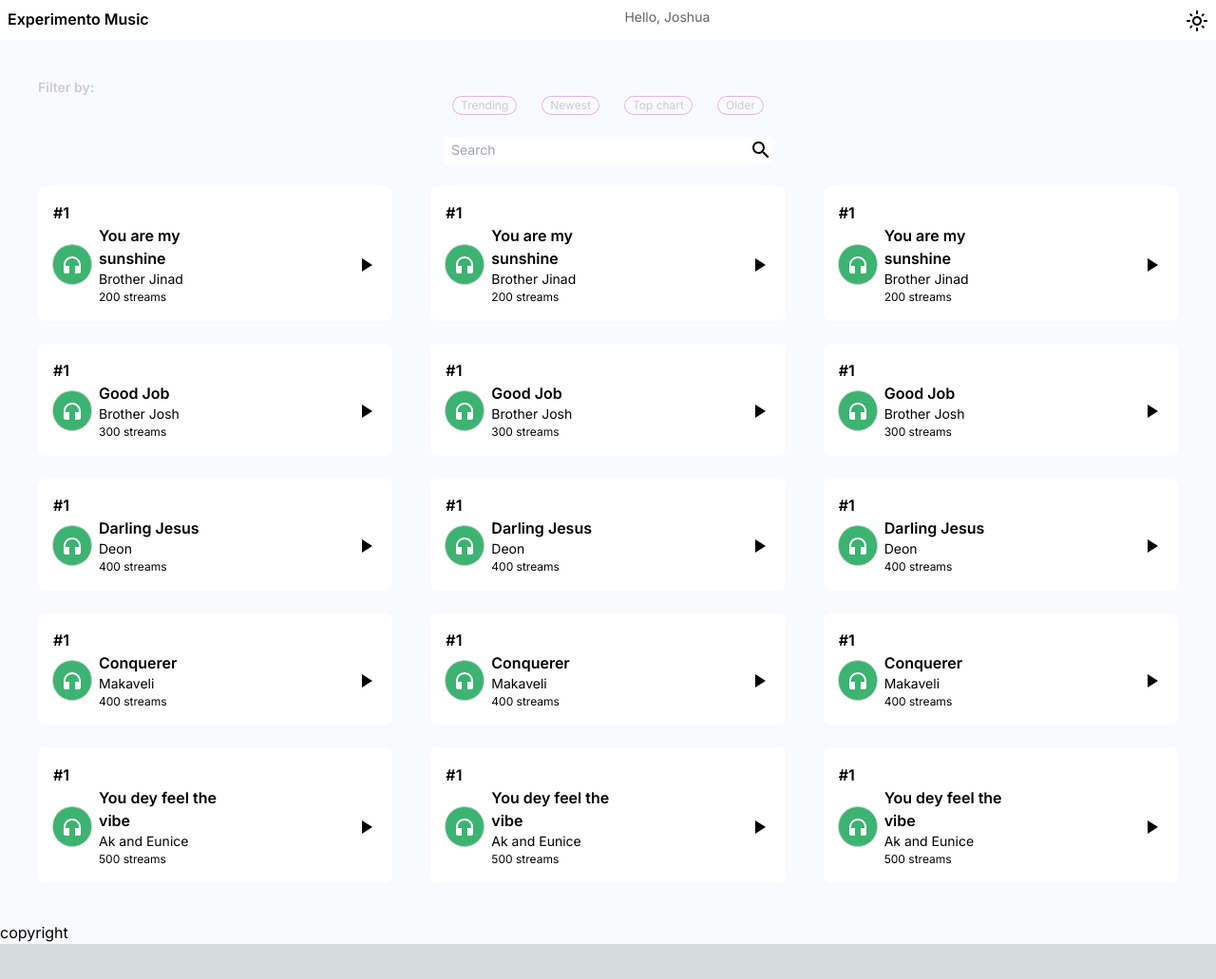
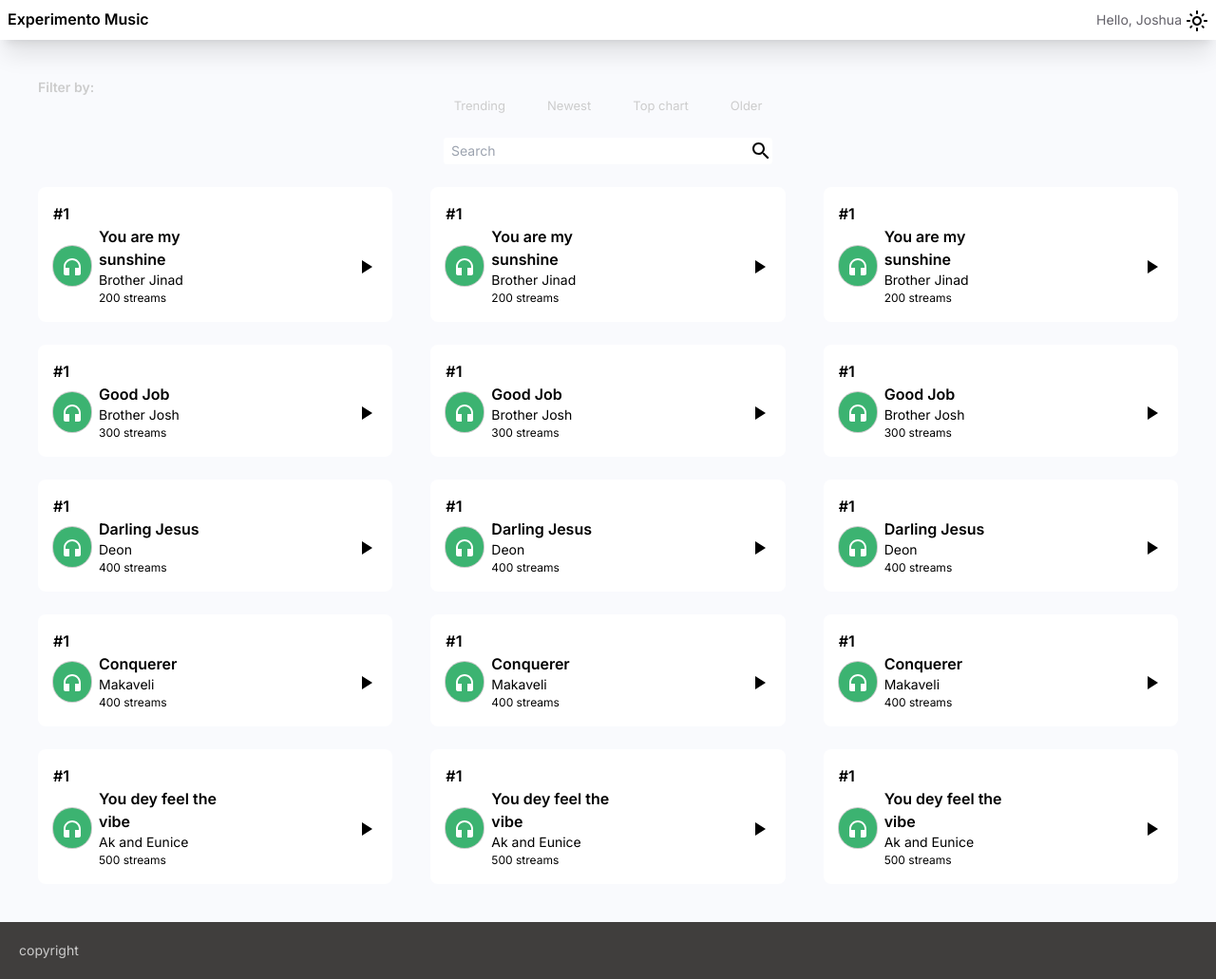
Before and after one commit to GideonTwum/Music, a Next.js app: page / in a window 1280 px wide. Shown: the whole page at 95% size. Before the commit the page ends 994 px from the top, so only its background shows below. Built offline with nearby package versions, Linux system fonts and the light colour scheme.

Commit message:
added styles

```diff
--- a/app/components/Firstpage.jsx
+++ b/app/components/Firstpage.jsx
@@ -56,17 +56,17 @@ const Firstpage = () => {
 
 
             <div className='flex gap-7 m-auto '>
-                    <div className='ring-1 ring-[#e1b6f0] hover:bg-[#795185] px-2 cursor-pointer rounded-xl' onClick={()=> setTab('trending')}>
-                        <p className='text-[12px] text-[#ccc]'>Trending</p>
+                    <div className='px-2 cursor-pointer rounded-xl' onClick={()=> setTab('trending')}>
+                        <p className='text-[13px] text-[#ccc] hover:text-[mediumseagreen]'> Trending </p>
                     </div>
-                    <div className='ring-1 ring-[#e1b6f0] hover:bg-[#795185] px-2 cursor-pointer rounded-xl' onClick={()=> setTab('newest')}>
-                        <p className='text-[12px] text-[#ccc]'>Newest</p>
+                    <div className=' px-2 cursor-pointer rounded-xl' onClick={()=> setTab('newest')}>
+                        <p className='text-[13px] text-[#ccc] hover:text-[mediumseagreen]'>Newest</p>
                     </div>
-                    <div className='ring-1 ring-[#e1b6f0] hover:bg-[#795185] px-2 cursor-pointer rounded-xl' onClick={()=> setTab('top chart')}>
-                        <p className='text-[12px] text-[#ccc]'>Top chart</p>
+                    <div className='px-2 cursor-pointer rounded-xl' onClick={()=> setTab('top chart')}>
+                        <p className='text-[13px] text-[#ccc] hover:text-[mediumseagreen]'>Top chart</p>
                     </div>
-                    <div className='ring-1 ring-[#e1b6f0] hover:bg-[#795185] px-2 cursor-pointer rounded-xl' onClick={()=> setTab('older')}>
-                        <p className='text-[12px] text-[#ccc]'>Older</p>
+                    <div className=' px-2 cursor-pointer rounded-xl' onClick={()=> setTab('older')}>
+                        <p className='text-[13px] text-[#ccc] hover:text-[mediumseagreen]'>Older</p>
                     </div>
 
             </div>
--- a/app/components/Footer.jsx
+++ b/app/components/Footer.jsx
@@ -3,8 +3,8 @@ import React from 'react'
 const Footer = () => {
   return (
     <div>
-        <footer>
-                <p>copyright</p>
+        <footer className='bg-[#403e3d] p-[20px]'>
+                <p className='text-[#ccc] text-sm'>copyright</p>
         </footer>
     </div>
   )
--- a/app/components/Navbar.jsx
+++ b/app/components/Navbar.jsx
@@ -13,14 +13,17 @@ const Navbar = () => {
 
   return (
     <div className={isLightMode ? 'bg-[#F9FAFD]' : 'bg-[#3A3A3A]'}>
-        <div className='flex justify-between bg-white p-2 w-full'>
+        <div className='flex justify-between shadow-xl bg-white p-2 w-full'>
             <h2 className='font-semibold'>Experimento Music</h2>
-            <p className='text-[#636169] text-sm hover:ring-1 rounded hover:ring-[#ccc]'> Hello, Joshua</p>
-            <div>
-              {
-                isLightMode ? <div onClick={() => setIsLightMode(false)}><LightModeOutlinedIcon /></div> : <div onClick={() => setIsLightMode(true)}><DarkModeOutlined /></div>
-              }
+            <div className='flex items-center gap-1'>
+                <p className='text-[#636169] text-sm hover:ring-1 rounded hover:ring-[#ccc]'> Hello, Joshua</p>
+                <div>
+                  {
+                    isLightMode ? <div onClick={() => setIsLightMode(false)}><LightModeOutlinedIcon /></div> : <div onClick={() => setIsLightMode(true)}><DarkModeOutlined /></div>
+                  }
+                </div>
             </div>
+
         </div>
     </div>
 
```
